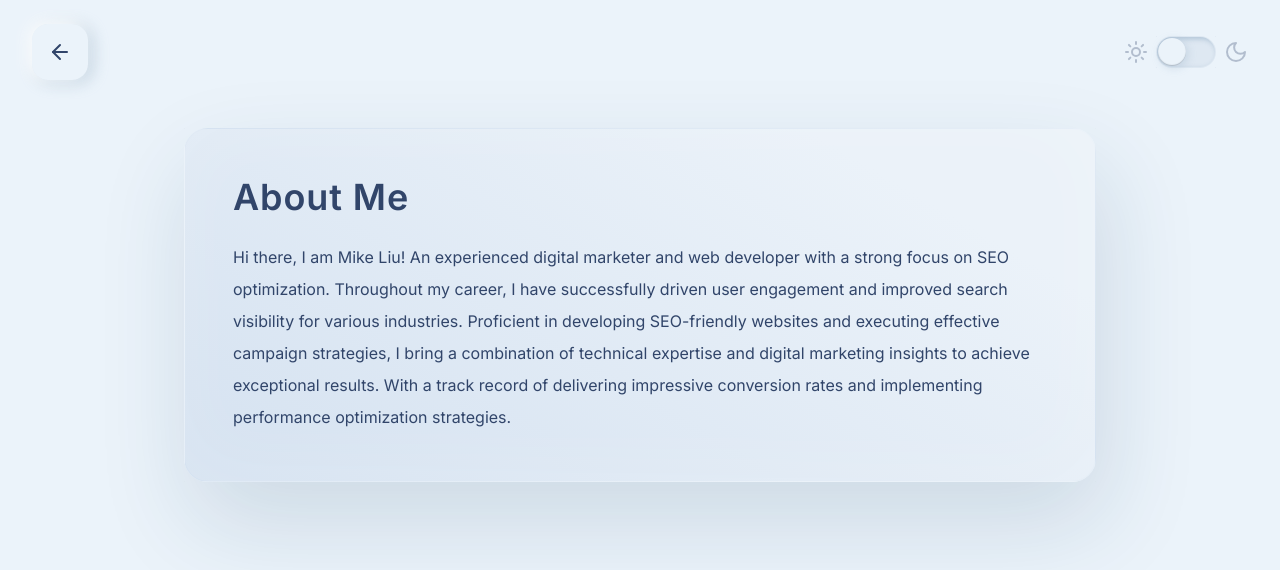
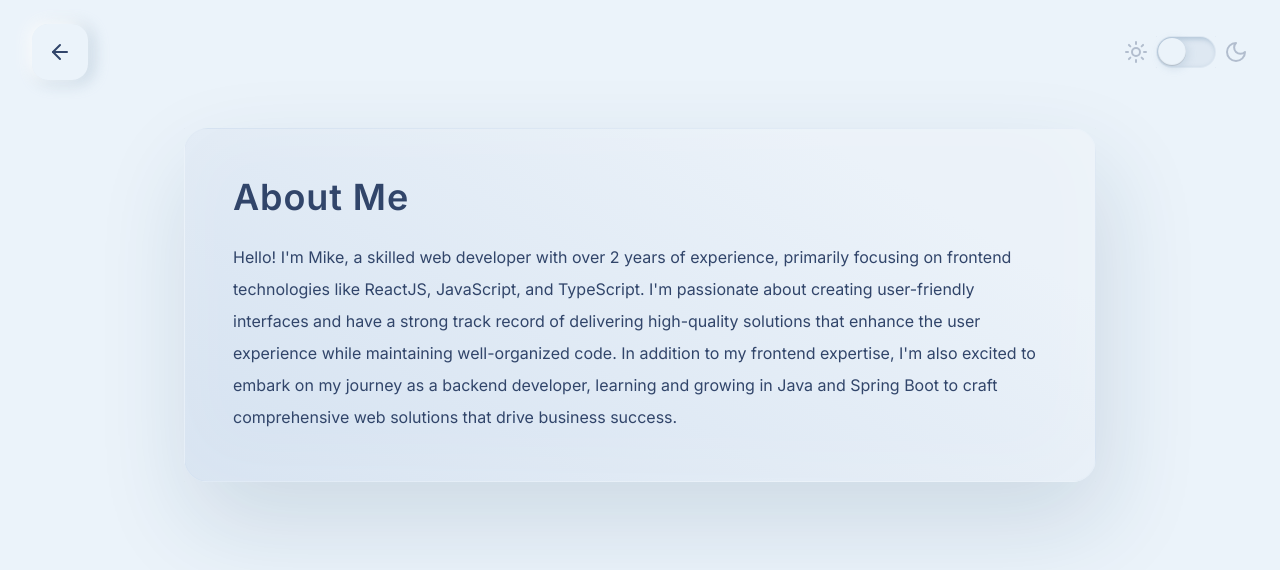
Before and after one commit to mikeliuu/mikeliuu.com, a Next.js app: page /about in a window 1280 px wide. Shown: the top 570 px of the page. Built offline with nearby package versions, Linux system fonts and the light colour scheme; no server answers.

Commit message:
chore: updated content in about page

```diff
--- a/app/about/page.tsx
+++ b/app/about/page.tsx
@@ -8,15 +8,7 @@ export default function About() {
       </h1>
 
       <p className="leading-loose">
-        Hi there, I am Mike Liu! An experienced digital marketer and web
-        developer with a strong focus on SEO optimization. Throughout my career,
-        I have successfully driven user engagement and improved search
-        visibility for various industries. Proficient in developing SEO-friendly
-        websites and executing effective campaign strategies, I bring a
-        combination of technical expertise and digital marketing insights to
-        achieve exceptional results. With a track record of delivering
-        impressive conversion rates and implementing performance optimization
-        strategies.
+        Hello! I'm Mike, a skilled web developer with over 2 years of experience, primarily focusing on frontend technologies like ReactJS, JavaScript, and TypeScript. I'm passionate about creating user-friendly interfaces and have a strong track record of delivering high-quality solutions that enhance the user experience while maintaining well-organized code. In addition to my frontend expertise, I'm also excited to embark on my journey as a backend developer, learning and growing in Java and Spring Boot to craft comprehensive web solutions that drive business success.
       </p>
     </Card>
   );
```
